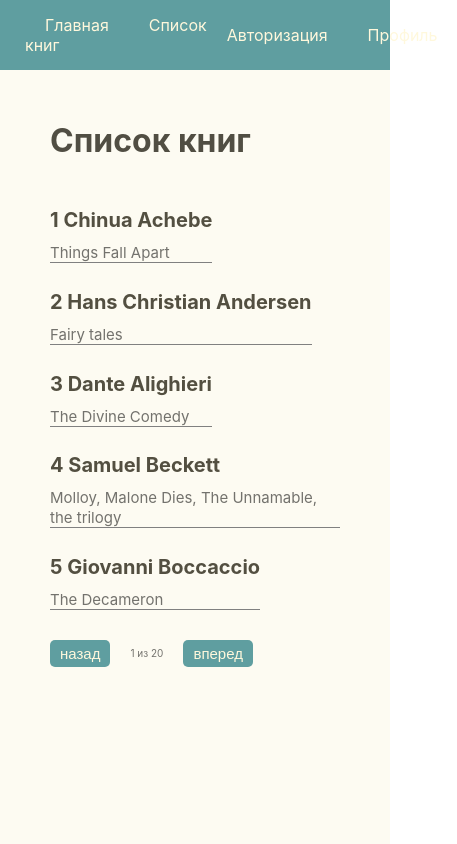
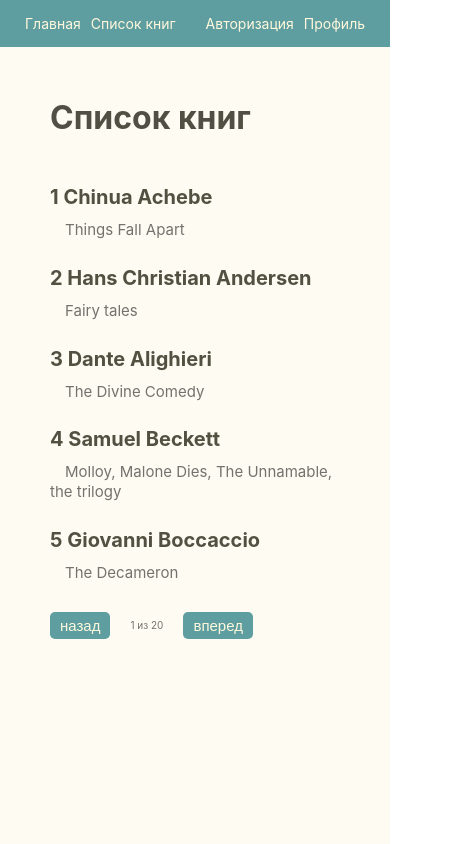
Before and after one commit to overstay812/bamason, a React (Create React App) app: page /books in a window 390 px wide. Shown: the whole page, 457 px wide, since content can reach past the window. Built offline with nearby package versions, Linux system fonts and the light colour scheme.

Commit message:
added media queries

```diff
--- a/src/conponents/Header.module.css
+++ b/src/conponents/Header.module.css
@@ -3,10 +3,8 @@
     flex-direction: row;
     justify-content: space-between;
     align-items: center;
+    background-color: cadetblue;
     padding: 15px 25px;
-    background-color: cadetblue;
-
-
 }
 a {
     color: cornsilk;
@@ -19,3 +17,32 @@ a:hover {
 a:active {
     color: rgb(181, 179, 173);
 }
+@media (min-width: 1080px) {
+    .header{
+        padding: 16px 26px;
+    }
+
+}
+
+@media (max-width: 600px) {
+    .header {
+        font-size: 14px;
+        padding: 15px 20px;
+
+    }
+    a {
+        margin: 0px 5px;
+    }
+
+}
+
+@media (max-width: 375px) {
+    .header {
+        font-size: 10px;
+        padding: 15px 15px;
+
+    }
+    a {
+        margin: 0px 5px;
+    }
+}
--- a/src/conponents/books/Books.jsx
+++ b/src/conponents/books/Books.jsx
@@ -25,6 +25,7 @@ const Books = ({ booksArray }) => {
           </div>
         );
       })}
+
       <div className={styles.pagination}>
         <button onClick={getPrevPage}>назад</button>
         <span className={styles.counterPages}>
--- a/src/conponents/books/Books.module.css
+++ b/src/conponents/books/Books.module.css
@@ -5,16 +5,14 @@
   align-items: flex-start;
   padding: 30px 50px;
 }
-.wrapper {
-  border-bottom: 1px solid gray;
-}
+
 h4 {
   margin-bottom: 10px;
   font-size: 20px;
   color: rgb(83, 79, 65);
 }
-span {
-  font-size: 25px;
+.bookTitle {
+  font-size: 15px;
   margin-left: 15px;
 }
 h1 {
--- a/src/conponents/main/Main.module.css
+++ b/src/conponents/main/Main.module.css
@@ -9,3 +9,9 @@
     color: rgb(76, 73, 61);
     margin-top: 50px;
 }
+@media (max-width: 375px) {
+
+    .container {
+        font-size: 10px;
+    }
+}
--- /dev/null
+++ b/src/redux/books/booksAction.js
@@ -0,0 +1,2 @@
+
+// there is no actions yet
--- a/src/redux/profile/books/booksReducer.js
+++ b/src/redux/books/booksReducer.js
@@ -1,7 +1,9 @@
 const initialState = {
-booksArray : require('../../../bookDataBase.json')
+booksArray : require('../../bookDataBase.json')
+}
 
-}
+// there is cases yet
+
 export const booksReducer = (state = initialState, action) => {
     switch (action.type) {
         case '':
@@ -11,5 +13,4 @@ export const booksReducer = (state = initialState, action) => {
 
         default: return state
     }
-
 }
--- a/src/redux/rootReducer.js
+++ b/src/redux/rootReducer.js
@@ -1,5 +1,5 @@
 import { combineReducers } from "redux"
-import { booksReducer } from "./profile/books/booksReducer"
+import { booksReducer } from "./books/booksReducer"
 import { profileReducer } from "./profile/profileReducer"
 
 export const rootReducer = combineReducers({
```
Also changed, not shown: src/redux/profile/books/booksAction.js (deleted).
